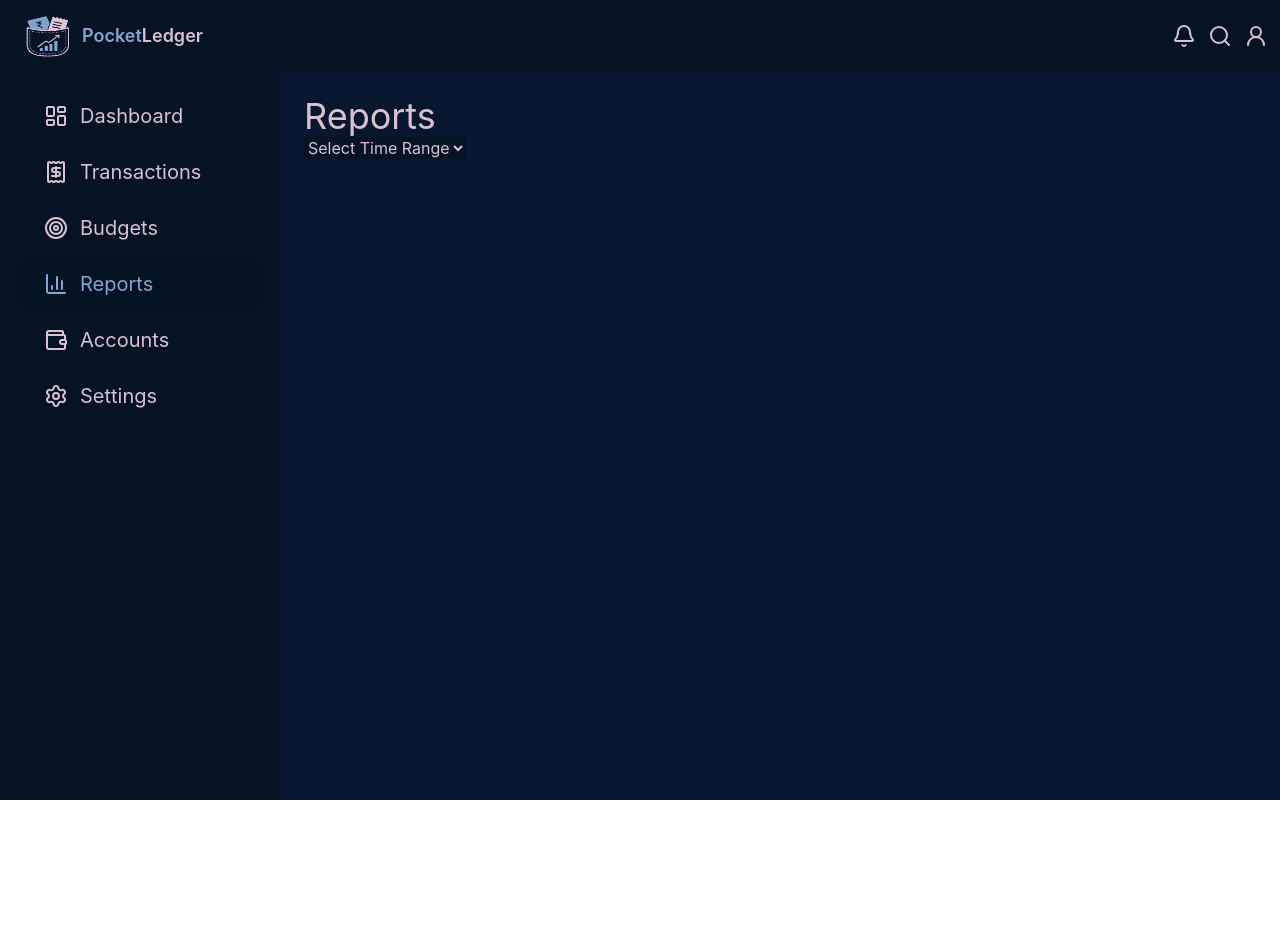
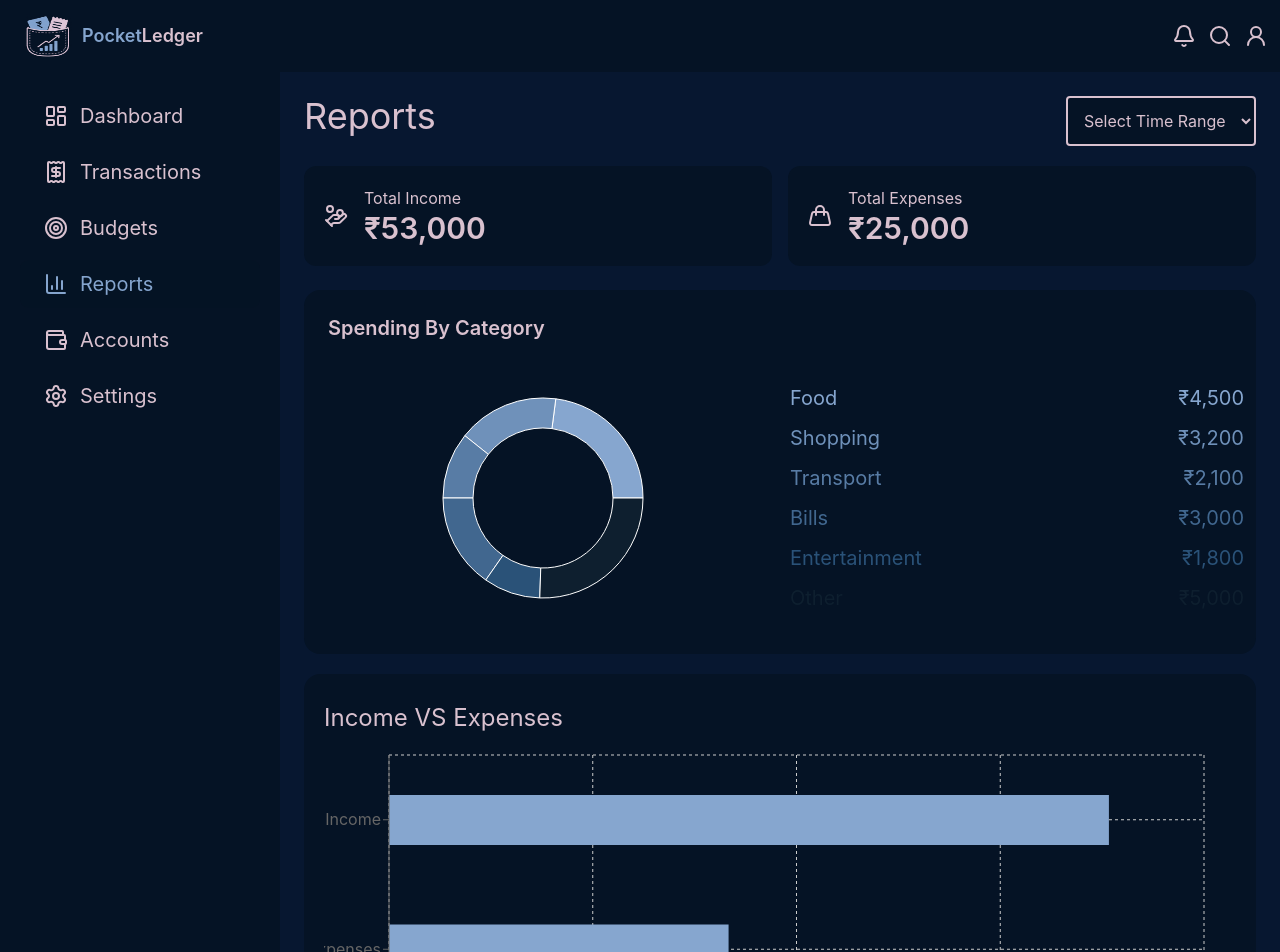
Before and after one commit to priya-0110/PocketLedger, a React (Vite) app in the folder client/: page /reports in a window 1280 px wide. Shown: the top 952 px of the page. Before the commit the page ends 800 px from the top, so only its background shows below. Built offline with nearby package versions, Linux system fonts and the light colour scheme.

Commit message:
Adding Reports page

```diff
--- a/client/src/pages/Reports.jsx
+++ b/client/src/pages/Reports.jsx
@@ -1,8 +1,24 @@
+import { Handbag, HandCoins } from "lucide-react";
+import SummaryCard from "../components/SummaryCard";
+import SpendingOverview from "../components/SpendingOverview";
+import { Bar, BarChart, CartesianGrid, ResponsiveContainer, Tooltip, XAxis, YAxis } from "recharts";
+const incomeExpenseData = [
+    {
+        name: "Income",
+        amount: 53000,
+    },
+    {
+        name: "Expenses",
+        amount: 25000,
+    },
+];
+
 function Reports(){
     return(
         <div>
+            <div className="flex justify-between">
             <h1 className="text-4xl">Reports</h1>
-                <select name="Select Time Range" className="bg-background border-text">
+                <select name="Select Time Range" className="bg-background border-text p-3 rounded-sm border-2">
                     <option>Select Time Range</option>
                     <option value="This Month">This Month</option>
                     <option value="This Week">This Week</option>
@@ -11,6 +27,31 @@ function Reports(){
                 </select>
 
 
+
+        </div>
+       <div className="flex justify-center mt-5">
+         <div className="grid grid-cols-2 gap-4 w-full">
+            <SummaryCard title = {"Total Income"} amount={"₹53,000"} icon={<HandCoins/>}/>
+            <SummaryCard title = {"Total Expenses"} amount={"₹25,000"} icon={<Handbag/>}/>
+        </div>
+       </div>
+       <div className="mt-5">
+        <SpendingOverview title={"Spending By Category"}/>
+       </div>
+       <div className="h-100 w-full mt-5 bg-background p-5 pt-7 rounded-2xl">
+        <h1 className="text-2xl mb-4">Income VS Expenses</h1>
+        <ResponsiveContainer width="97%" height="85%">
+            <BarChart data={incomeExpenseData} layout="vertical">
+            <CartesianGrid strokeDasharray="3 3"/>
+            <XAxis type="number"/>
+            <YAxis type="category"
+                dataKey="name"/>
+            <Tooltip/>
+            <Bar dataKey="amount" barSize={50}  fill="#86A6CF"/>
+            </BarChart>
+        </ResponsiveContainer>
+
+       </div>
         </div>
     )
 }
```
